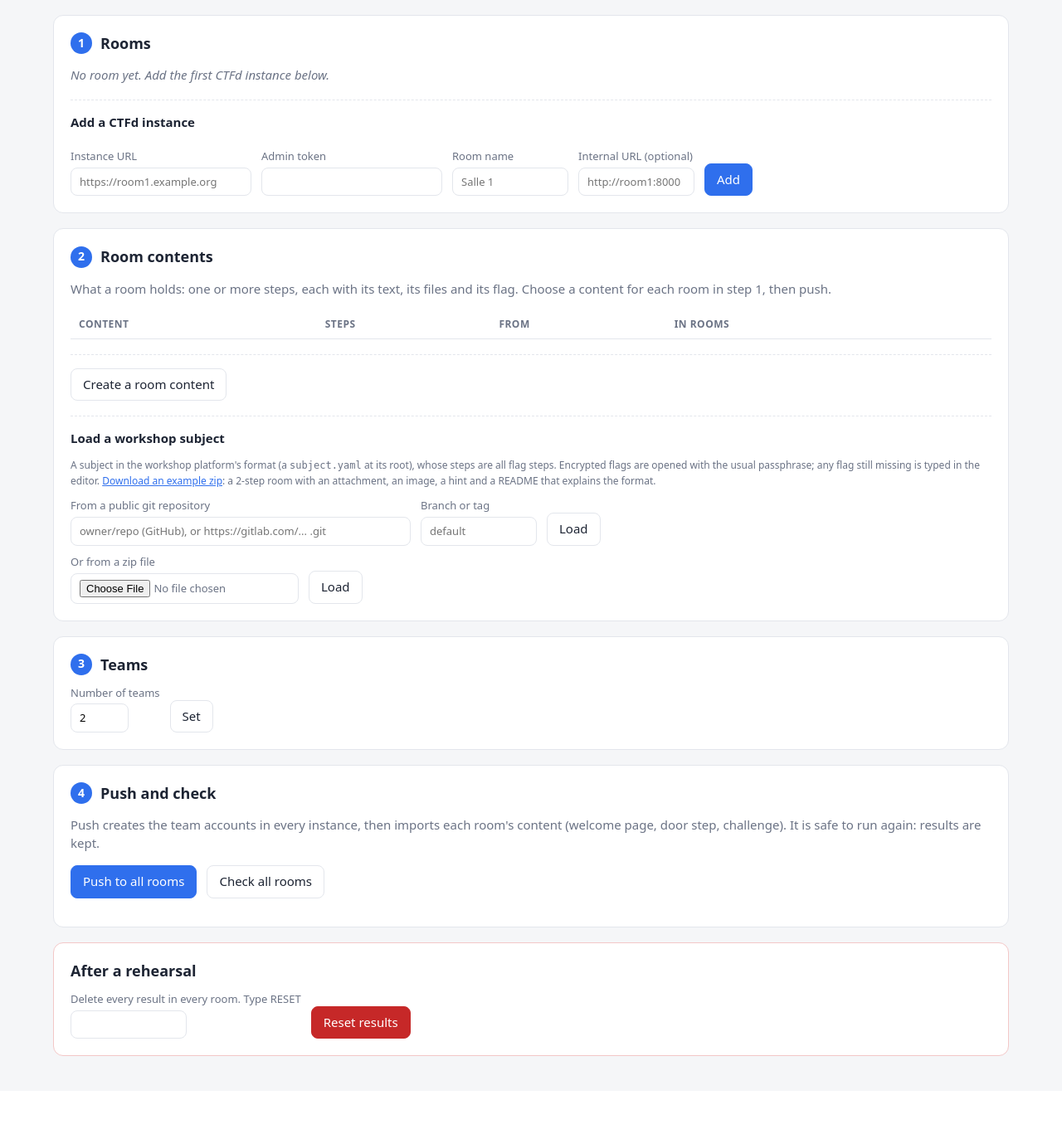
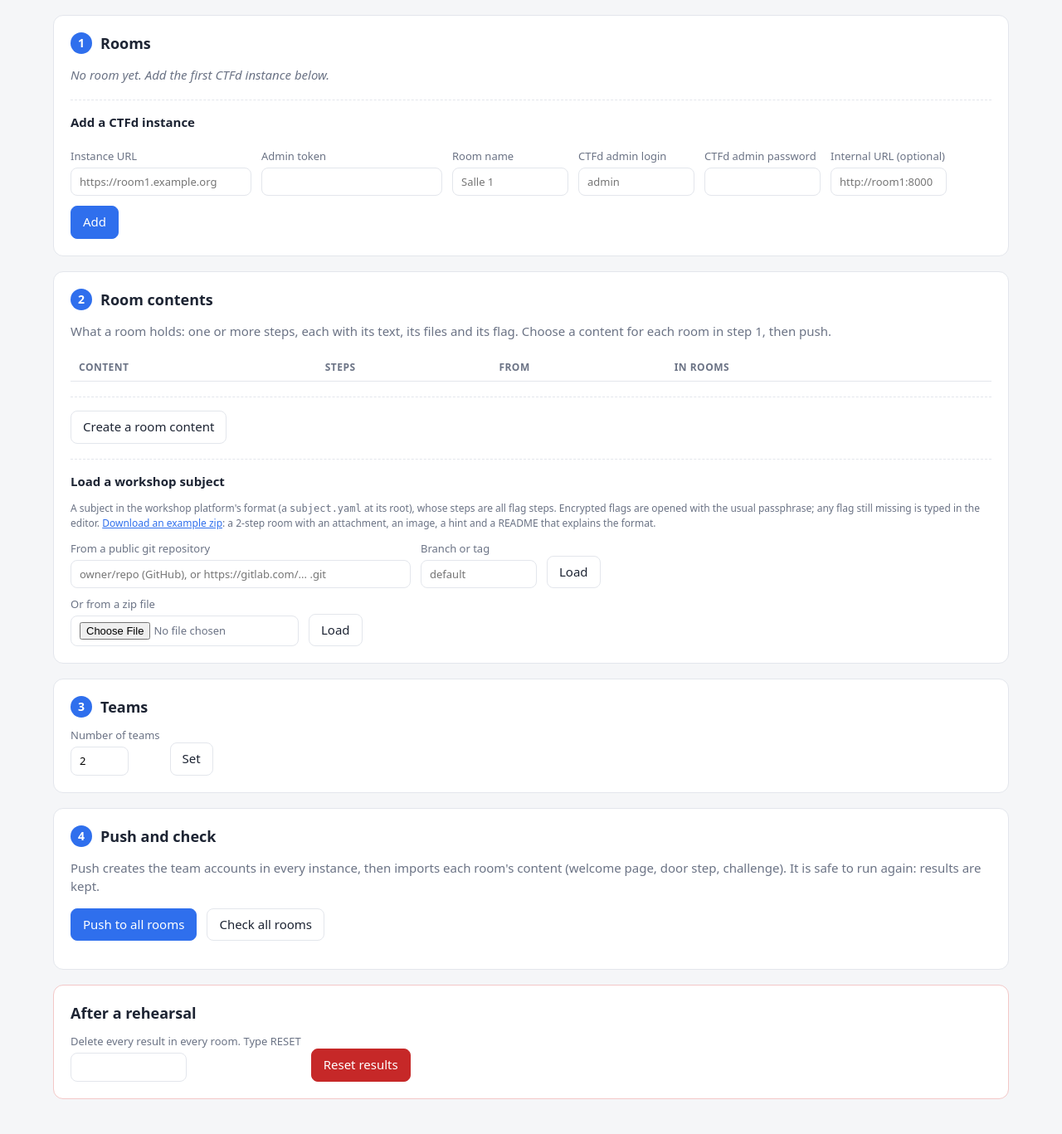
Before and after one commit to kevin-cazal/ctf_escape_game, a Flask app: page /prepare in a window 1280 px wide. Shown: the part 165-1532 px from the top of the page at 83% size. Before the commit the page ends 1438 px from the top, so only its background shows below. Run offline with Flask 3, Linux system fonts and the light colour scheme; the visitor is signed in with stand-in values (Sample User, id 1); lists and menus that the app fills with data are empty; parts of the project's set-up code (start-up, migrations or seed data) failed here and were passed over.

Commit message:
Show each room's CTFd admin login on the Prepare page
The dashboard gets ROOMS_ADMIN_PASSWORD; rooms added by hand can carry
their own admin login. Contents whose answers no longer open (passphrase
changed) are flagged instead of breaking the page.

Co-Authored-By: Claude Opus 5.5 <noreply@anthropic.com>

```diff
--- a/dashboard/app.py
+++ b/dashboard/app.py
@@ -55,7 +55,8 @@ def first_start():
         state["rooms"].append({
             "id": f"room{n}", "name": f"Salle {n}", "url": os.environ[f"ROOM{n}_URL"].rstrip("/"),
             "api_url": f"http://room{n}:8000",  # the compose service: no detour through the proxy
-            "token": token, "subject": content if library.exists(content) else None,
+            "token": token,
+            "admin_login": "admin", "admin_password": os.environ.get("ROOMS_ADMIN_PASSWORD", ""), "subject": content if library.exists(content) else None,
             "door_id": None, "challenge_ids": [], "users": {}})
         n += 1
     store.save(state)
@@ -130,6 +131,12 @@ def prepare():
     for r in state["rooms"]:
         if r.get("subject"):
             used.setdefault(r["subject"], []).append(r["name"])
+    for r in state["rooms"]:
+        # Rooms of this compose (reached at http://roomN:8000) share ROOMS_ADMIN_PASSWORD; a room
+        # registered before the password was kept gets it here.
+        if not r.get("admin_password") and r.get("api_url"):
+            r["admin_login"] = r.get("admin_login") or "admin"
+            r["admin_password"] = os.environ.get("ROOMS_ADMIN_PASSWORD", "")
     return render_template("prepare.html", state=state, catalog=library.all_contents(),
                            used=used, health=session.pop("health", None))
 
@@ -150,6 +157,8 @@ def add_room():
     internal = request.form.get("api_url", "").strip().rstrip("/")
     if internal:
         room["api_url"] = internal
+    room["admin_login"] = request.form.get("admin_login", "").strip() or "admin"
+    room["admin_password"] = request.form.get("admin_password", "")
     try:
         rooms.api(room).check_admin()
     except CTFdError as e:
@@ -274,7 +283,12 @@ def new_content():
 @staff_only
 def edit_content(cid):
     library.exists(cid) or abort(404)
-    model, secrets_ = library.load(cid), library.load_secrets(cid)
+    try:
+        model, secrets_ = library.load(cid), library.load_secrets(cid)
+    except library.ContentError:
+        flash("This content's answers do not open with the current GPG_PASSPHRASE "
+              "(it was changed after the content was saved).", "error")
+        return redirect(url_for("prepare") + "#contents")
     return render_template("content.html", model=model, secrets=secrets_,
                            used=_used_by(store.load(), cid), issues=library.problems(model, secrets_))
 
--- a/dashboard/library.py
+++ b/dashboard/library.py
@@ -103,7 +103,12 @@ def exists(cid):
 
 def load(cid):
     model = json.loads((ROOT / cid / "model.json").read_text())
-    model["ready"] = not problems(model, load_secrets(cid))
+    try:
+        model["ready"] = not problems(model, load_secrets(cid))
+    except ContentError:
+        # GPG_PASSPHRASE changed since this content was saved: its answers no longer open.
+        model["ready"] = False
+        model["locked"] = True
     return model
 
 
--- a/dashboard/static/style.css
+++ b/dashboard/static/style.css
@@ -133,3 +133,7 @@ i.c-wait { box-shadow: none; }
 .add-files { font-size: 13px; padding: 4px 10px; }
 /* `display: flex` above would otherwise beat the `hidden` attribute and show "0 teams waiting". */
 .waiting[hidden] { display: none; }
+/* CTFd admin login of each room (Prepare) */
+td.admin { font-size: 13px; white-space: nowrap; }
+td.admin .cred { display: block; }
+td.admin .secret { font-family: ui-monospace, monospace; background: var(--out-bg); padding: 1px 6px; border-radius: 6px; }
--- a/dashboard/templates/prepare.html
+++ b/dashboard/templates/prepare.html
@@ -10,12 +10,21 @@ Each room's content is imported by the workshop platform's own importer.</p>
   <h2><span class="step">1</span> Rooms</h2>
   {% if state.rooms %}
   <table class="rooms">
-    <thead><tr><th>Room</th><th>Instance</th><th>Content</th><th>Pushed</th><th></th></tr></thead>
+    <thead><tr><th>Room</th><th>Instance</th><th>CTFd admin</th><th>Content</th><th>Pushed</th><th></th></tr></thead>
     <tbody>
     {% for r in state.rooms %}
       <tr>
         <td><input name="name" value="{{ r.name }}" class="short" form="f-{{ r.id }}"></td>
         <td><a href="{{ r.url }}" target="_blank" rel="noopener">{{ r.url.split('//')[1] }}</a></td>
+        <td class="admin">
+          {% if r.admin_password %}
+          <span class="cred"><b>{{ r.admin_login or 'admin' }}</b>
+            <span class="secret" data-secret="{{ r.admin_password }}">••••••••</span>
+            <button type="button" class="link small" data-reveal>show</button>
+            <button type="button" class="link small" data-copy="{{ r.admin_password }}">copy</button></span>
+          <a href="{{ r.url }}/login?staff=1" target="_blank" rel="noopener" class="small">open the admin login</a>
+          {% else %}<span class="muted small">unknown</span>{% endif %}
+        </td>
         <td>
           <select name="subject" form="f-{{ r.id }}">
             <option value="">— choose —</option>
@@ -49,6 +58,8 @@ Each room's content is imported by the workshop platform's own importer.</p>
     <label>Instance URL <input name="url" type="url" placeholder="https://room1.example.org" required></label>
     <label>Admin token <input name="token" type="password" required autocomplete="off"></label>
     <label>Room name <input name="name" placeholder="Salle {{ state.rooms|length + 1 }}" class="short"></label>
+    <label>CTFd admin login <input name="admin_login" placeholder="admin" class="short"></label>
+    <label>CTFd admin password <input name="admin_password" type="password" autocomplete="off" class="short"></label>
     <label title="Only if the dashboard cannot reach the room at its public URL, e.g. a test on one machine with localhost URLs">Internal URL (optional)
       <input name="api_url" placeholder="http://room{{ state.rooms|length + 1 }}:8000" class="short"></label>
     <button class="primary">Add</button>
@@ -65,7 +76,7 @@ Each room's content is imported by the workshop platform's own importer.</p>
     {% for c in catalog %}
       <tr>
         <td><a href="{{ url_for('edit_content', cid=c.id) }}"><b>{{ c.name }}</b></a>
-            {% if not c.ready %}<span class="badge ko">not ready</span>{% endif %}</td>
+            {% if c.locked %}<span class="badge ko">answers locked: GPG_PASSPHRASE changed</span>{% elif not c.ready %}<span class="badge ko">not ready</span>{% endif %}</td>
         <td>{{ c.steps|length }}</td>
         <td class="muted small">{% if c.source.kind in ('git', 'github') %}{{ c.source.repo }}@{{ c.source.ref }} ({{ c.source.sha }}){% elif c.source.kind == 'zip' %}{{ c.source.file }}{% else %}{{ c.source.kind }}{% endif %}</td>
         <td>{{ used.get(c.id, [])|join(', ') or '–' }}</td>
@@ -144,3 +155,19 @@ Each room's content is imported by the workshop platform's own importer.</p>
   </form>
 </section>
 {% endblock %}
+{% block scripts %}
+<script>
+// CTFd admin passwords: hidden until asked, copyable.
+document.querySelectorAll("[data-reveal]").forEach(b => b.addEventListener("click", () => {
+  const s = b.parentElement.querySelector(".secret");
+  const shown = s.textContent === s.dataset.secret;
+  s.textContent = shown ? "••••••••" : s.dataset.secret;
+  b.textContent = shown ? "show" : "hide";
+}));
+document.querySelectorAll("[data-copy]").forEach(b => b.addEventListener("click", async () => {
+  try { await navigator.clipboard.writeText(b.dataset.copy); b.textContent = "copied"; }
+  catch (e) { b.textContent = "select it"; }
+  setTimeout(() => b.textContent = "copy", 1500);
+}));
+</script>
+{% endblock %}
--- a/docker-compose.yml
+++ b/docker-compose.yml
@@ -66,6 +66,8 @@ services:
       ROOM5_URL: ${ROOM5_URL:-}
       ROOM6_URL: ${ROOM6_URL:-}
       ROOMS_ADMIN_TOKEN: ${ROOMS_ADMIN_TOKEN}
+      # Shown to staff on the Prepare page: the login of each room's CTFd admin.
+      ROOMS_ADMIN_PASSWORD: ${ROOMS_ADMIN_PASSWORD}
     volumes: [dashboard-data:/data]
 
   room1:
```
